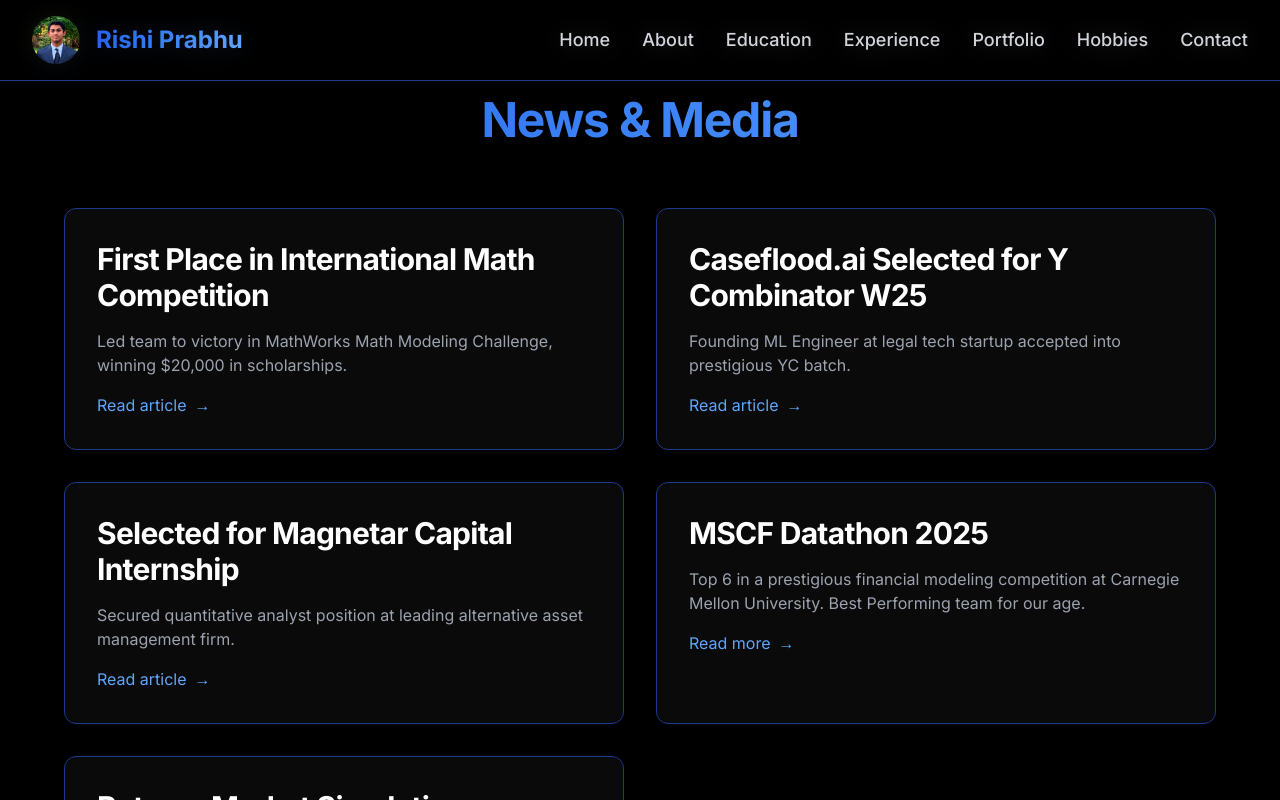
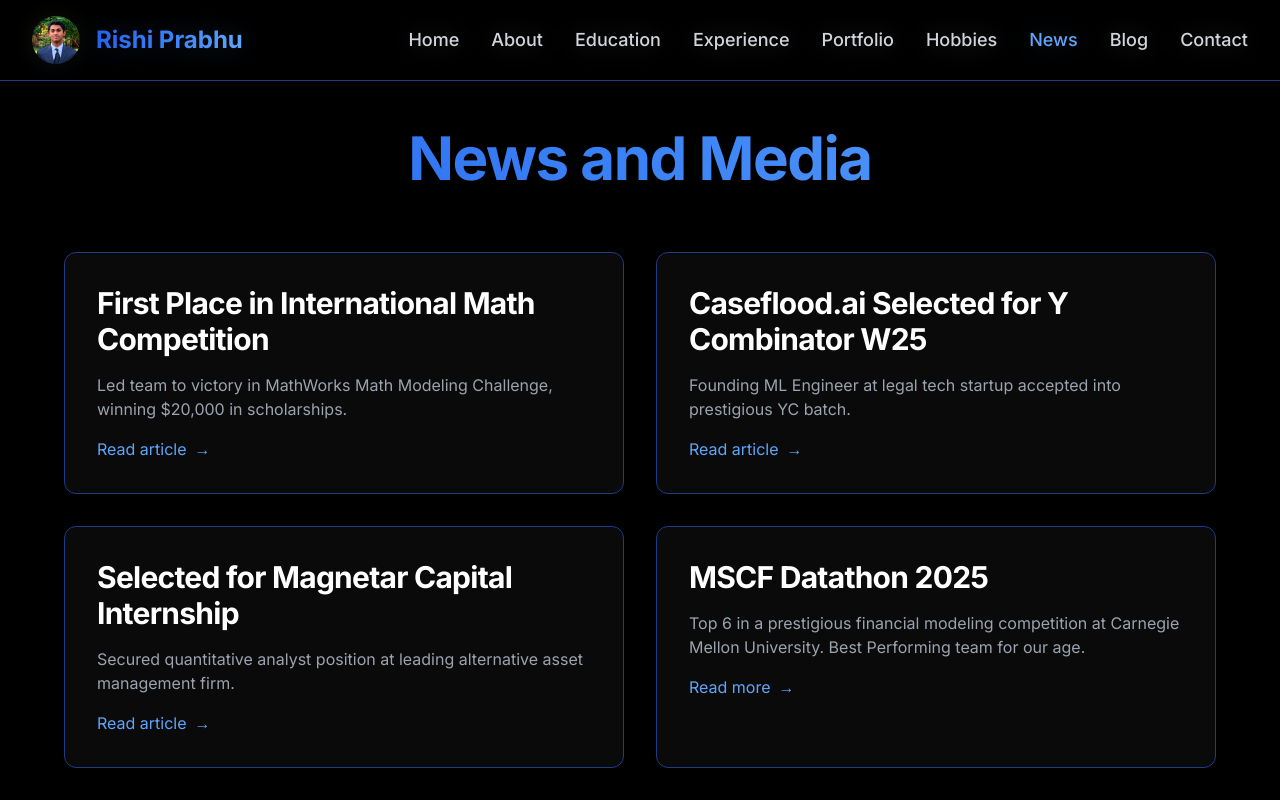
Before and after one commit to RishabhPrabhu5/RPwebsite, a Next.js app: page /news in a window 1280 px wide. Shown: the top 800 px of the page. Built offline with nearby package versions, Linux system fonts and the light colour scheme.

Commit message:
Restore 'News' page in Navigation Component: - Added 'News' link back to the navigation bar. - Ensured mobile and desktop functionality remains intact.

```diff
--- a/src/app/blog/page.tsx
+++ b/src/app/blog/page.tsx
@@ -2,11 +2,10 @@
 
 export default function Blog() {
   return (
-    <main className="min-h-screen bg-black text-white py-24">
-      <div className="max-w-7xl mx-auto px-4 sm:px-6 lg:px-8">
-        <h1 className="text-5xl font-bold mb-16 text-center bg-clip-text text-transparent bg-gradient-to-r from-blue-600 via-blue-500 to-blue-400">
-          Blog Posts
-        </h1>
+    <main className="min-h-screen bg-black text-white">
+      <div className="max-w-7xl mx-auto px-4 sm:px-6 lg:px-8 py-32">
+      <h1 className="text-6xl font-bold mb-16 text-center bg-clip-text text-transparent bg-gradient-to-r from-blue-600 via-blue-500 to-blue-400">
+        Blog Posts</h1>
         <h2 className="text-3xl text-center text-white mb-4">Still in progress, blog is not yet available. Stay tuned!</h2>
 
         <div className="space-y-8 max-w-4xl mx-auto">
--- a/src/app/contact/page.tsx
+++ b/src/app/contact/page.tsx
@@ -2,9 +2,9 @@
 
 export default function Contact() {
   return (
-    <main className="min-h-screen bg-black text-white py-24">
+    <main className="min-h-screen bg-black text-white py-32">
       <div className="max-w-7xl mx-auto px-4 sm:px-6 lg:px-8">
-        <h1 className="text-5xl font-bold mb-16 text-center bg-clip-text text-transparent bg-gradient-to-r from-blue-600 via-blue-500 to-blue-400">
+        <h1 className="text-6xl font-bold mb-16 text-center bg-clip-text text-transparent bg-gradient-to-r from-blue-600 via-blue-500 to-blue-400">
           Let's Connect
         </h1>
 
--- a/src/app/experience/page.tsx
+++ b/src/app/experience/page.tsx
@@ -3,9 +3,9 @@
 
 export default function Experience() {
   return (
-    <main className="min-h-screen bg-black text-white py-24">
+    <main className="min-h-screen bg-black text-white py-32">
       <div className="max-w-7xl mx-auto px-4 sm:px-6 lg:px-8">
-        <h1 className="text-5xl font-bold mb-16 text-center bg-clip-text text-transparent bg-gradient-to-r from-blue-600 via-blue-500 to-blue-400">
+        <h1 className="text-6xl font-bold mb-16 text-center bg-clip-text text-transparent bg-gradient-to-r from-blue-600 via-blue-500 to-blue-400">
           Experience
         </h1>
 
--- a/src/app/news/page.tsx
+++ b/src/app/news/page.tsx
@@ -3,13 +3,12 @@
 
 export default function News() {
   return (
-    <main className="min-h-screen bg-black text-white py-24">
+    <main className="min-h-screen bg-black text-white">
       <Navigation />
 
-      <div className="max-w-7xl mx-auto px-4 sm:px-6 lg:px-8">
-        <h1 className="text-5xl font-bold mb-16 text-center bg-clip-text text-transparent bg-gradient-to-r from-blue-600 via-blue-500 to-blue-400">
-          News & Media
-        </h1>
+      <div className="max-w-7xl mx-auto px-4 sm:px-6 lg:px-8 py-32">
+        <h1 className="text-6xl font-bold mb-16 text-center bg-clip-text text-transparent bg-gradient-to-r from-blue-600 via-blue-500 to-blue-400">
+          News and Media</h1>
 
         <div className="grid grid-cols-1 md:grid-cols-2 gap-8 max-w-6xl mx-auto">
           <div className="bg-[#0a0a0a] p-8 rounded-xl shadow-lg border border-blue-900 hover:border-blue-700 transition-colors">
--- a/src/components/Navigation.tsx
+++ b/src/components/Navigation.tsx
@@ -12,6 +12,8 @@
   { name: 'Experience', href: '/experience' },
   { name: 'Portfolio', href: '/portfolio' },
   { name: 'Hobbies', href: '/hobbies' },
+  { name: 'News', href: '/news' }, // Added News page
+  { name: 'Blog', href: '/blog' }, // Added News page
   { name: 'Contact', href: '/contact' },
 ]
 
```
